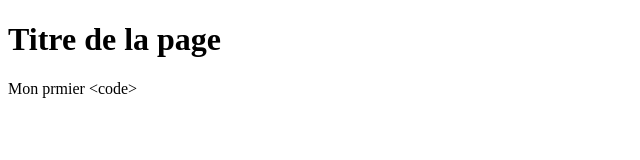
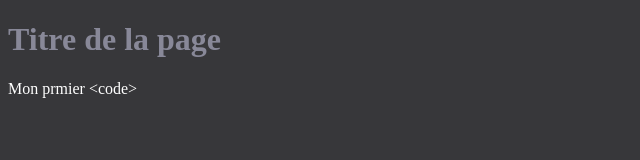
Before and after one commit to AlexsandraMNR/first-repo-2022, a plain HTML site: page index.html in a window 1280 px wide. Shown: the whole page, without its empty margins (0-640 px from the left). Drawn offline with Linux system fonts and the light colour scheme.

Commit message:
ajout Css

```diff
--- /dev/null
+++ b/css/main.css
@@ -0,0 +1,8 @@
+body {
+    background: #37373a;
+    color: white;
+}
+
+h1 {
+    color: #888898;
+}
--- a/index.html
+++ b/index.html
@@ -18,6 +18,8 @@
     <link rel="icon" type="image/png" sizes="32x32" href="./icone/favicon-32x32.png">
     <link rel="icon" type="image/png" sizes="16x16" href="./icone/favicon-16x16.png">
     <link rel="manifest" href="./icone/site.webmanifest">
+    <!-- CSS -->
+    <link rel="stylesheet" href="css/main.css">
 </head>
 <body>
 <h1>Titre de la page</h1>
```
